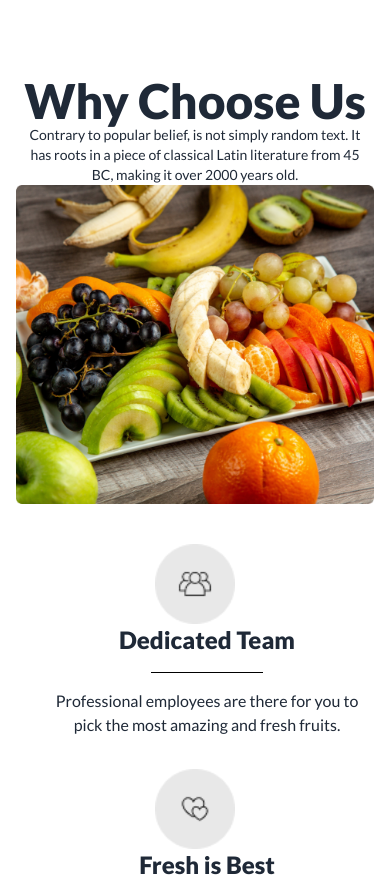
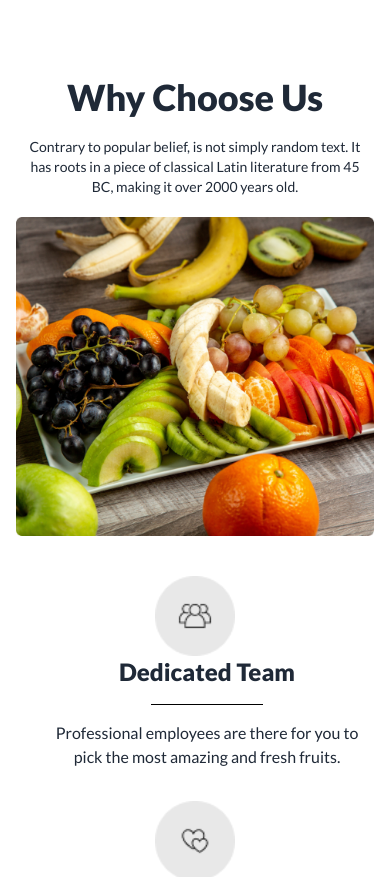
Before and after one commit to Mahmud256/Assignment-3, a plain HTML site: page index.html in a window 390 px wide. Shown: the part 3951-4828 px from the top of the page. Drawn offline with nearby package versions, Linux system fonts and the light colour scheme.

Commit message:
resolved

```diff
--- a/index.html
+++ b/index.html
@@ -414,8 +414,8 @@
         <!-- Choose -->
         <section class="container mx-auto px-4 lg:px-16 py-5 my-10">
             <div class="font-lato flex flex-col text-center">
-                <h1 class="text-5xl font-extrabold">Why Choose Us</h1>
-                <p class="font-lato px-3 lg:px-72 text-sm lg:text-base font-medium">Contrary to popular belief, is not simply random text. It has
+                <h1 class="font-lato text-4xl text-center lg:text-5xl font-extrabold">Why Choose Us</h1>
+                <p class="font-lato px-3 lg:px-72 text-sm my-5 lg:text-base font-medium">Contrary to popular belief, is not simply random text. It has
                     roots in a piece of classical Latin literature from 45 BC, making it over 2000 years old.</p>
             </div>
 
```
